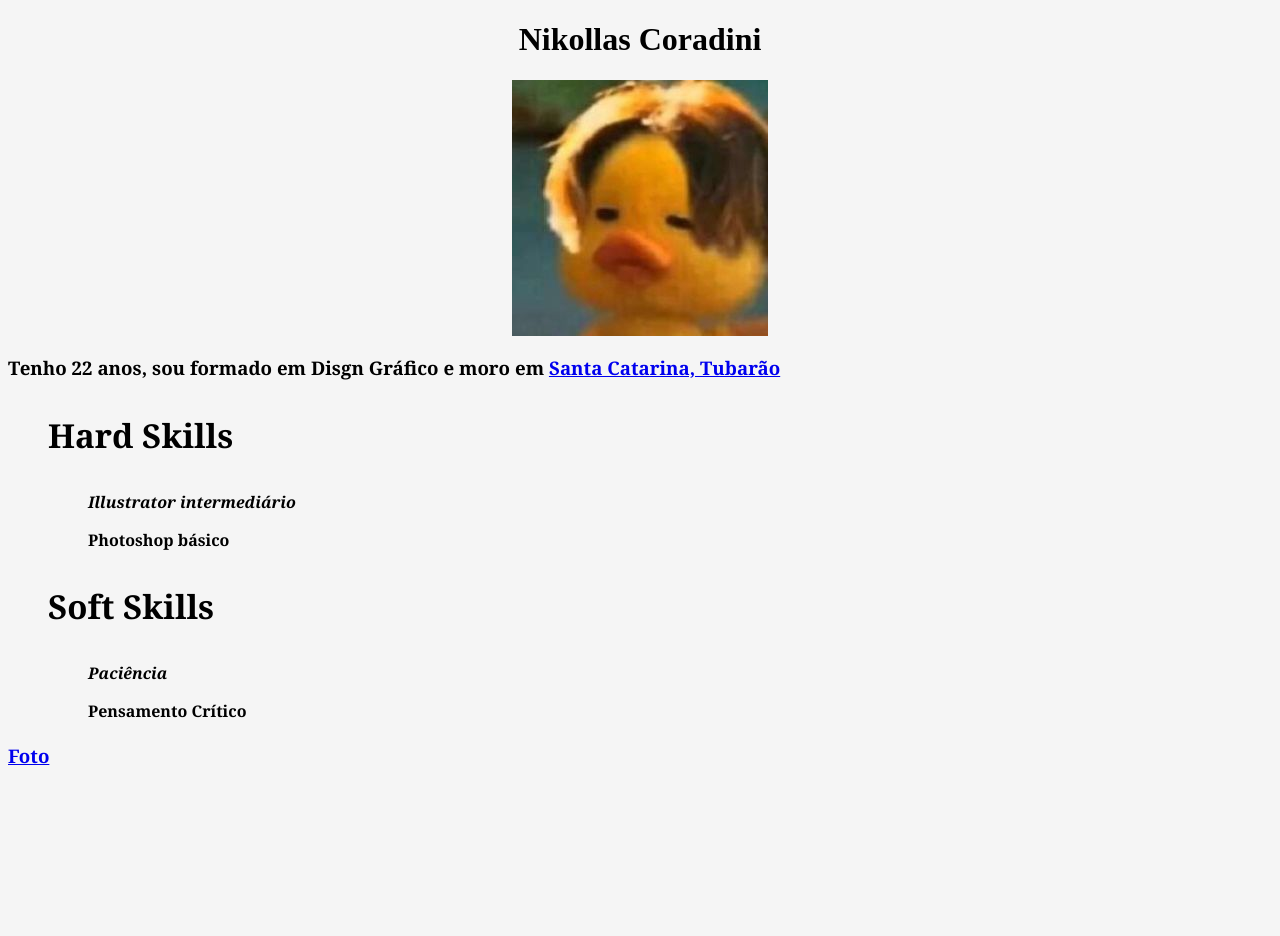
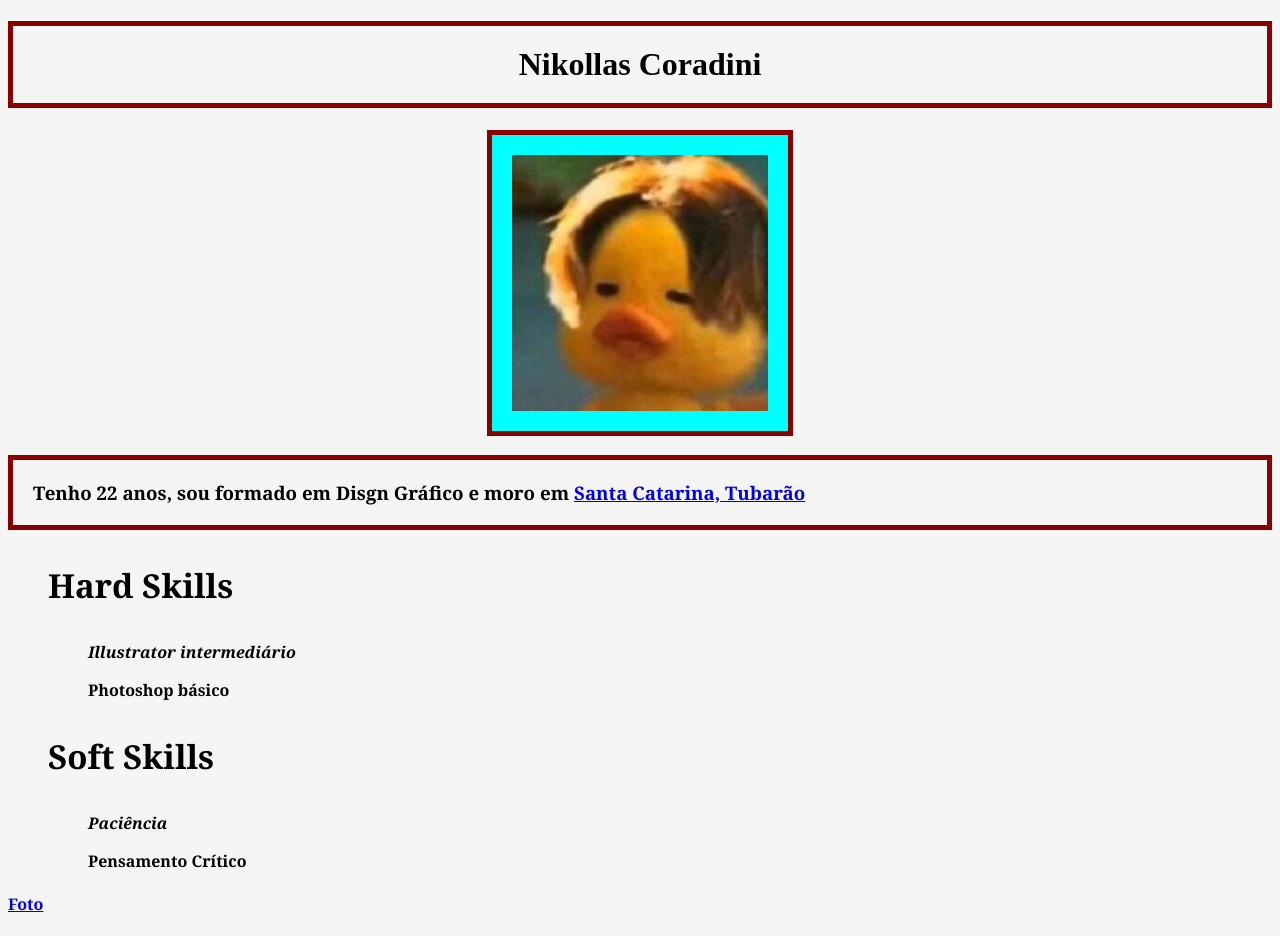
Before and after one commit to Nkll/Portifolio, a plain HTML site: page index.html in a window 1280 px wide. Before the commit the page ends 800 px from the top, so only its background shows below. Drawn offline with Linux system fonts and the light colour scheme.

Commit message:
Box Model

```diff
--- a/index.html
+++ b/index.html
@@ -15,13 +15,19 @@
 
     <h4><ul class="Skills">Hard Skills<p></h4>
 
-    <h4><ul><ul><em>Illustrator intermediário</em></ul><p><ul>Photoshop básico</ul></u></p></h4>
+    <h4><ul>
+        <ul>Illustrator intermediário</ul>
+        <p><ul>Photoshop básico</ul></u>
+        </p></h4>
 
     <h4><ul class="Skills">Soft Skills<p></h4>
 
-    <h4><ul><ul><em>Paciência</em></ul><p><ul>Pensamento Crítico</ul></u></p></h4>
+    <h4><ul>
+        <ul><em>Paciência</em></ul>
+        <p><ul>Pensamento Crítico</ul></u>
+        </p></h4>
 
-    <h3><a href="#Foto">Foto</a></a></h3>
+    <h4><a href="#Foto">Foto</a></a></h4>
 
 </body>
 </html>
--- a/style.css
+++ b/style.css
@@ -1,19 +1,39 @@
-body{
+body {
     font-family: Georgia, 'Times New Roman', Times, serif;
     background-color: #f5f5f5;
 }
 
-h1{
+h1 {
     font-family: Franklin Gothic;
     text-align: center;
+    border: 5px;
+    border-style: solid;
+    border-color: darkred;
+    padding: 20px;
+}
+
+h3 {
+    border: 5px;
+    border-style: solid;
+    border-color: darkred;
+    padding: 20px;
 }
 
 .Skills {
     font-size: 33px;
 }
 
-.fotoAtual{
+.fotoAtual {
     display: block;
     margin-left: auto;
     margin-right: auto;
+    padding: 20px;
+    background-color: aqua;
+    border: 5px;
+    border-style: solid;
+    border-color: darkred;
 }
+
+h4 > ul > ul:nth-of-type(odd) {
+    font-style: italic;
+}
```
